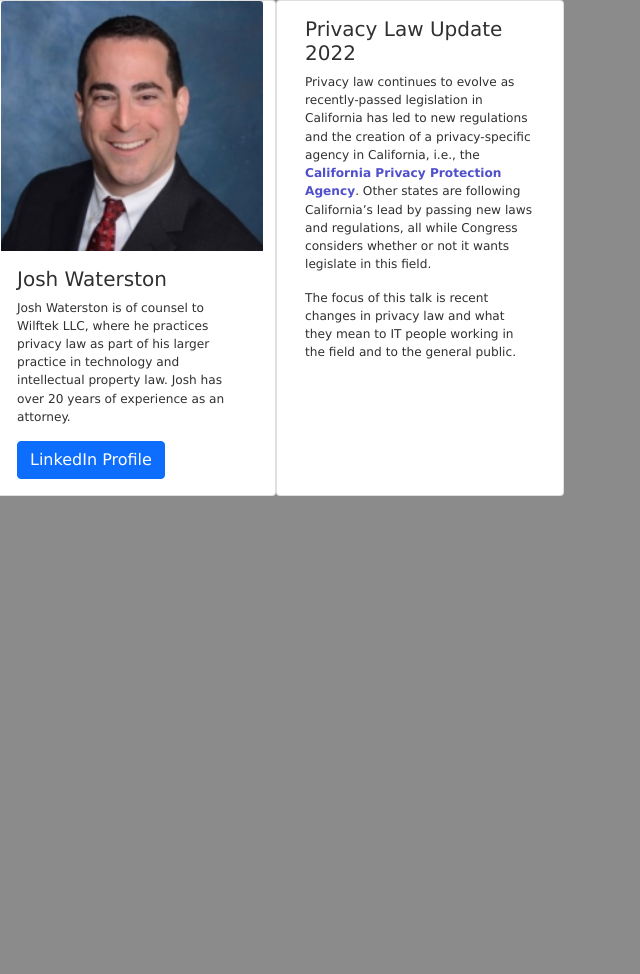
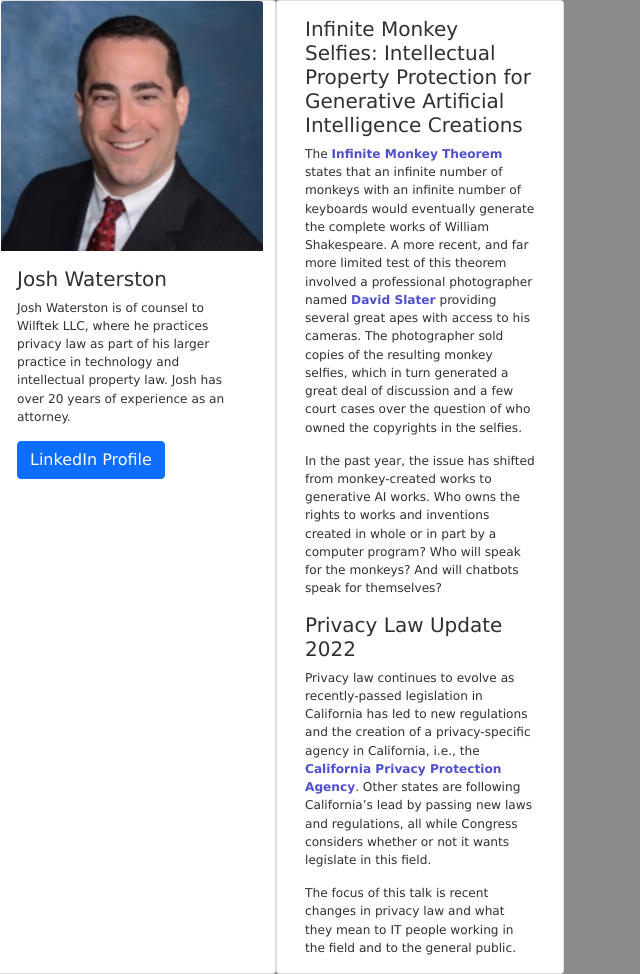
Before and after one commit to mpredli01/tcfpro, a plain HTML site: page profiles/josh-waterston.html in a window 1280 px wide. Shown: the whole page, without its empty margins (0-640 px from the left). Before the commit the page ends 800 px from the top, so only its background shows below. Drawn offline with nearby package versions, Linux system fonts and the light colour scheme.

Commit message:
Updates 2/28/2023

```diff
--- a/profiles/josh-waterston.html
+++ b/profiles/josh-waterston.html
@@ -34,6 +34,17 @@
     </div>
     <div class="card" style="width: 18rem;">
         <div class="card-body" style="text-align: left">
+            <h5 class="card-title">Infinite Monkey Selfies: Intellectual Property Protection for Generative Artificial Intelligence Creations</h5>
+            <p class="card-text">
+                The <a href="https://www.techtarget.com/whatis/definition/Infinite-Monkey-Theorem#:~:text=The%20Infinite%20Monkey%20Theorem%20is,the%20complete%20works%20of%20Shakespeare." target="_blank">Infinite Monkey Theorem</a> states that an infinite number of monkeys with an infinite number of keyboards would eventually generate the complete works of William Shakespeare.
+                A more recent, and far more limited test of this theorem involved a professional photographer named <a href="http://www.djsphotography.co.uk/" target="_blank">David Slater</a> providing several great apes with access to his cameras.
+                The photographer sold copies of the resulting monkey selfies, which in turn generated a great deal of discussion and a few court cases over the question of who owned the copyrights in the selfies.
+            <p class="card-text">
+                In the past year, the issue has shifted from monkey-created works to generative AI works.
+                Who owns the rights to works and inventions created in whole or in part by a computer program?
+                Who will speak for the monkeys?
+                And will chatbots speak for themselves?
+            </p>
             <h5 class="card-title">Privacy Law Update 2022</h5>
             <p class="card-text">
                 Privacy law continues to evolve as recently-passed legislation in California has led to new regulations and the creation of a privacy-specific agency in California, i.e., the <a href="https://cppa.ca.gov/" target="_blank">California Privacy Protection Agency</a>.
```
Also changed, not shown: index.html (+10 -6 lines), profiles/frederick-wilf.html (+12 -0 lines).
